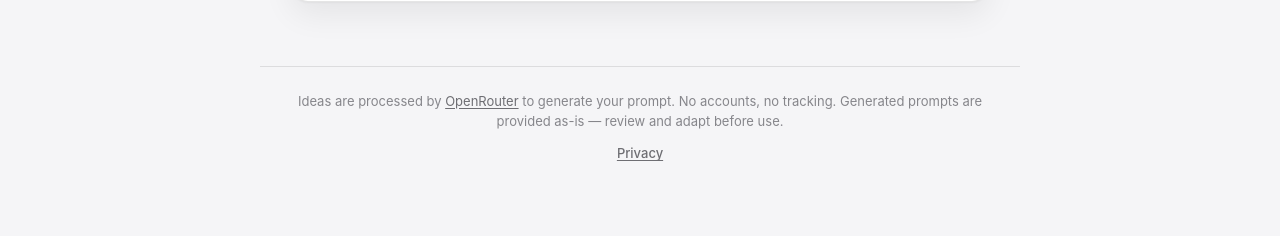
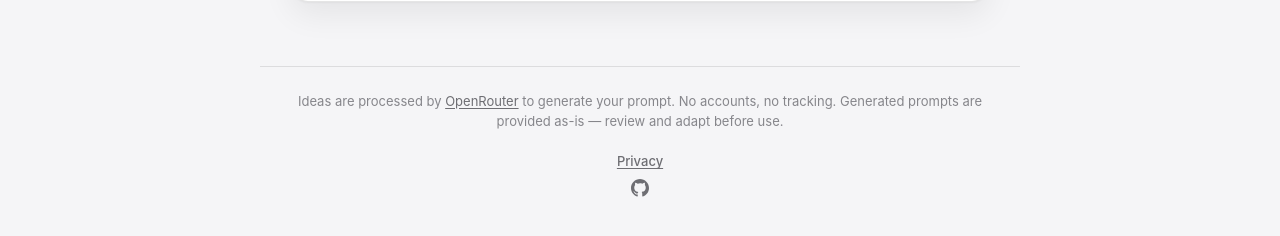
Before and after one commit to TheIntrovertCoder/Promptferry, a SvelteKit app: page / in a window 1280 px wide. Shown: the part 636-872 px from the top of the page. Before the commit the page ends 847 px from the top, so only its background shows below. Built offline with nearby package versions, Linux system fonts and the light colour scheme.

Commit message:
Add GitHub footer link with icon

```diff
--- a/src/app.css
+++ b/src/app.css
@@ -242,6 +242,10 @@
 	text-align: center;
 	color: var(--text-tertiary);
 	border-top: 1px solid var(--separator);
+	display: flex;
+	flex-direction: column;
+	align-items: center;
+	gap: var(--space-2);
 }
 
 .site-footer a {
@@ -259,6 +263,15 @@
 	display: inline-block;
 	margin-top: var(--space-3);
 	font-weight: 500;
+}
+
+.footer-github {
+	color: var(--text-tertiary);
+	transition: color var(--dur-fast) var(--ease);
+}
+
+.footer-github:hover {
+	color: var(--text-primary);
 }
 
 .legal {
--- a/src/routes/+layout.svelte
+++ b/src/routes/+layout.svelte
@@ -67,4 +67,15 @@
 		and adapt before use.
 	</p>
 	<a class="footer-link" href="/privacy">Privacy</a>
+	<a
+		class="footer-github"
+		href="https://github.com/TheIntrovertCoder/Promptferry"
+		target="_blank"
+		rel="noopener noreferrer"
+		aria-label="View source on GitHub"
+	>
+		<svg viewBox="0 0 24 24" fill="currentColor" aria-hidden="true" width="18" height="18">
+			<path d="M12 0C5.374 0 0 5.373 0 12c0 5.302 3.438 9.8 8.207 11.387.599.111.793-.261.793-.577v-2.234c-3.338.726-4.033-1.416-4.033-1.416-.546-1.387-1.333-1.756-1.333-1.756-1.089-.745.083-.729.083-.729 1.205.084 1.839 1.237 1.839 1.237 1.07 1.834 2.807 1.304 3.492.997.107-.775.418-1.305.762-1.604-2.665-.305-5.467-1.334-5.467-5.931 0-1.311.469-2.381 1.236-3.221-.124-.303-.535-1.524.117-3.176 0 0 1.008-.322 3.301 1.23A11.509 11.509 0 0112 5.803c1.02.005 2.047.138 3.006.404 2.291-1.552 3.297-1.23 3.297-1.23.653 1.653.242 2.874.118 3.176.77.84 1.235 1.911 1.235 3.221 0 4.609-2.807 5.624-5.479 5.921.43.372.823 1.102.823 2.222v3.293c0 .319.192.694.801.576C20.566 21.797 24 17.3 24 12c0-6.627-5.373-12-12-12z" />
+		</svg>
+	</a>
 </footer>
```
